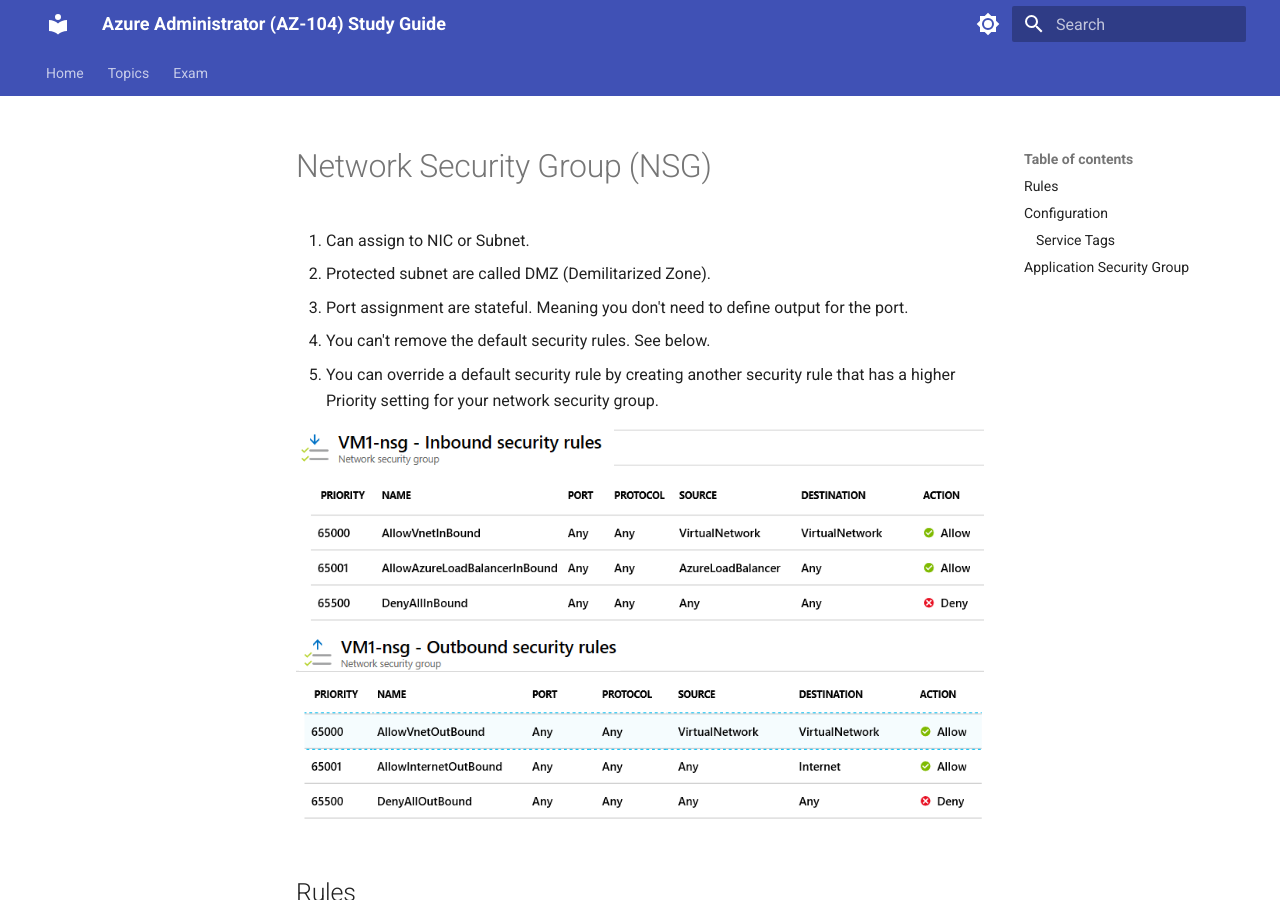
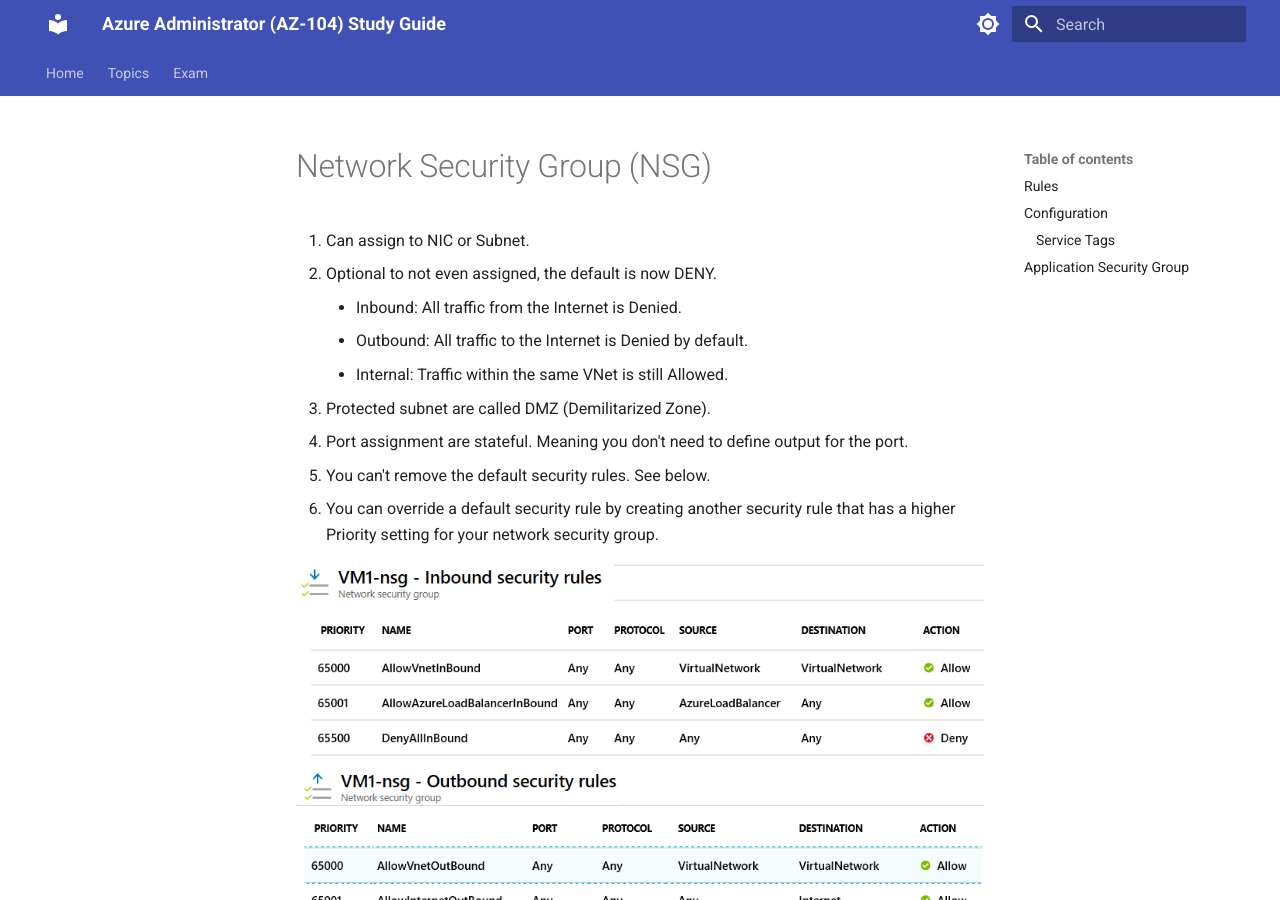
Before and after one commit to yoonghan/AZ-104-Azure-Administrator-Associate, an MkDocs documentation site: the page built from docs/Network-Security-Group.md, in a window 1280 px wide and 900 px high. Built offline with MkDocs 1.6.1 and Material for MkDocs 9.7.7, drawn with Linux system fonts in a browser that asks for light colours.

Commit message:
Update NSG and VN

```diff
--- a/docs/Network-Security-Group.md
+++ b/docs/Network-Security-Group.md
@@ -1,10 +1,14 @@
 # Network Security Group (NSG)
 
 1. Can assign to NIC or Subnet.
-2. Protected subnet are called DMZ (Demilitarized Zone).
-3. Port assignment are stateful. Meaning you don't need to define output for the port.
-4. You can't remove the default security rules. See below.
-5. You can override a default security rule by creating another security rule that has a higher Priority setting for your network security group.
+2. Optional to not even assigned, the default is now DENY.
+    - Inbound: All traffic from the Internet is Denied.
+    - Outbound: All traffic to the Internet is Denied by default.
+    - Internal: Traffic within the same VNet is still Allowed.
+3. Protected subnet are called DMZ (Demilitarized Zone).
+4. Port assignment are stateful. Meaning you don't need to define output for the port.
+5. You can't remove the default security rules. See below.
+6. You can override a default security rule by creating another security rule that has a higher Priority setting for your network security group.
 
 ![Default Inbound](img/default-inbound.png)
 ![Default Outbound](img/default-outbound.png)
```
Also changed, not shown: docs/Virtual-Network.md (+2 -1 lines).
